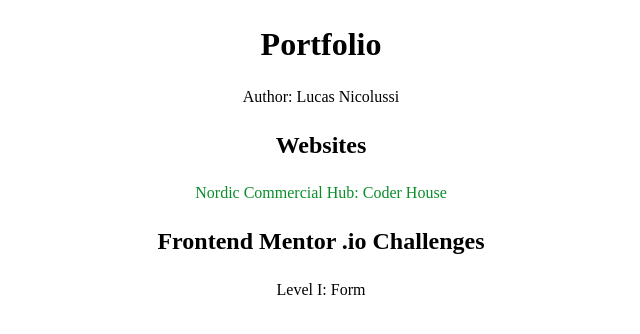
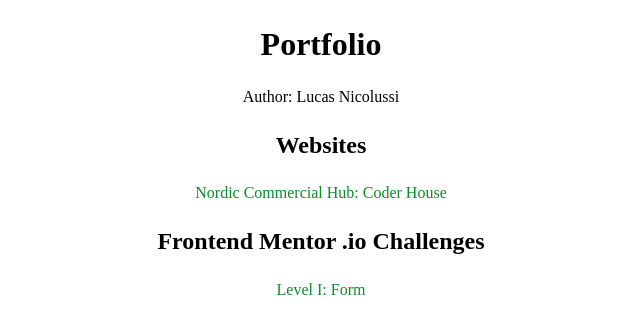
Before and after one commit to lnicolus/Portfolio, a plain HTML site: page index.html in a window 1280 px wide. Shown: the full height of the page, 319-959 px from the left. Drawn offline with Linux system fonts and the light colour scheme.

Commit message:
Update index.html

```diff
--- a/index.html
+++ b/index.html
@@ -17,7 +17,7 @@
         </ul>
         <h2>Frontend Mentor .io Challenges</h5>
         <ul>
-            <li>Level I: Form</li>
+            <a href="FEMChallenges/level_one/music_form.html> <li>Level I: Form</li> </a>
         </ul>
 
     </main>
```
